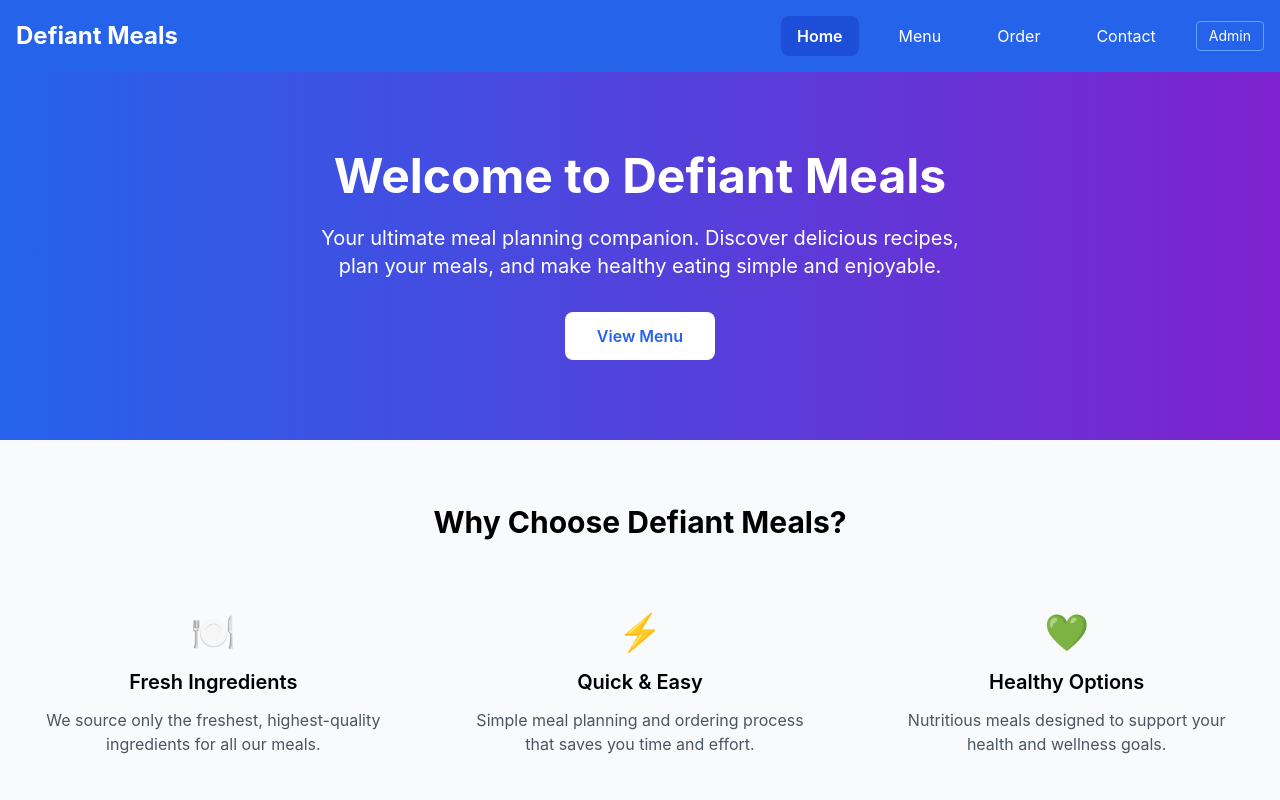
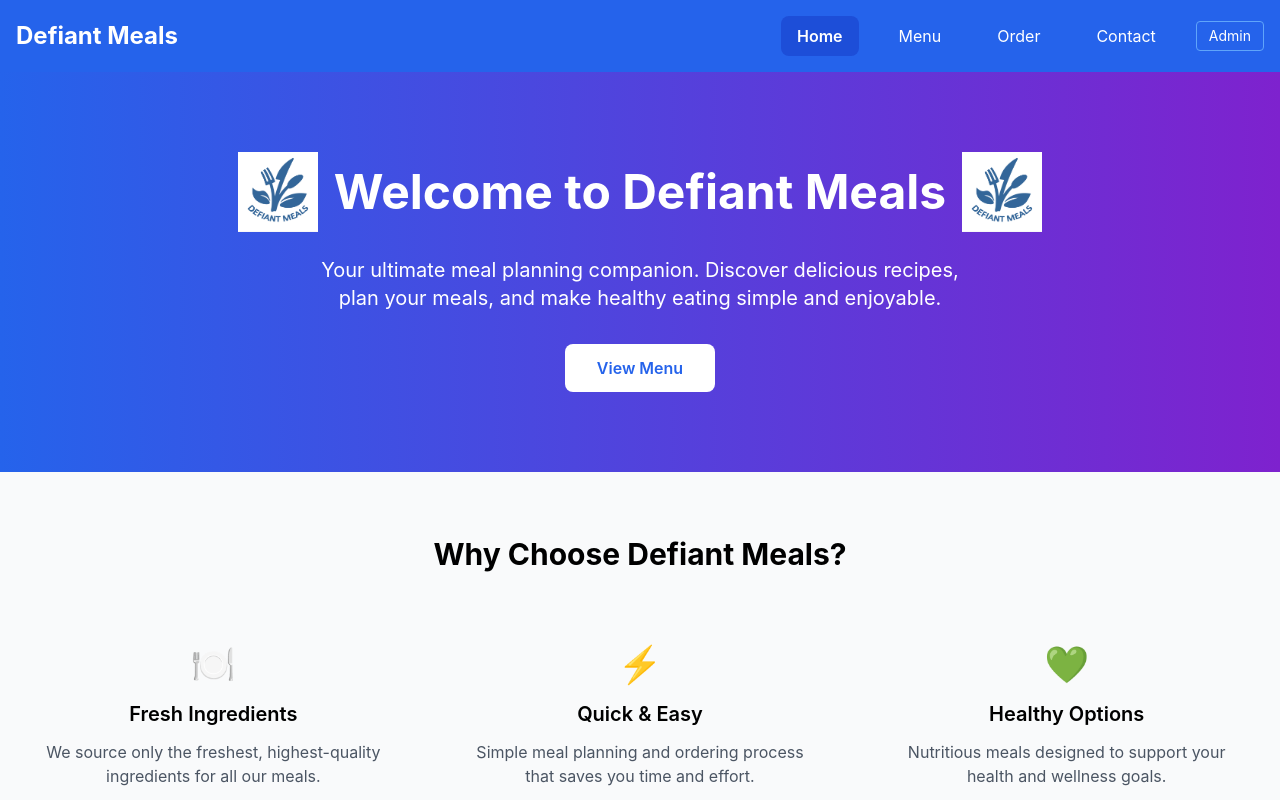
Before and after one commit to DefiantMeals/defiant-meals-frontend, a React (Vite) app: page / in a window 1280 px wide. Shown: the top 800 px of the page. Built offline with nearby package versions, Linux system fonts and the light colour scheme.

Commit message:
Add Defiant Meals logo on both sides of welcome heading

```diff
--- a/src/pages/Home.jsx
+++ b/src/pages/Home.jsx
@@ -6,7 +6,19 @@ const Home = ({ setCurrentPage }) => {
       {/* Hero Section */}
       <section className="bg-gradient-to-r from-blue-600 to-purple-700 text-white py-20">
         <div className="container mx-auto px-4 text-center">
-          <h1 className="text-5xl font-bold mb-6">Welcome to Defiant Meals</h1>
+          <div className="flex items-center justify-center mb-6">
+            <img
+              src="/Defiant_Meals_Logo.png"
+              alt="Defiant Meals Logo"
+              className="w-16 h-16 md:w-20 md:h-20 mr-4"
+            />
+            <h1 className="text-5xl font-bold">Welcome to Defiant Meals</h1>
+            <img
+              src="/Defiant_Meals_Logo.png"
+              alt="Defiant Meals Logo"
+              className="w-16 h-16 md:w-20 md:h-20 ml-4"
+            />
+          </div>
           <p className="text-xl mb-8 max-w-2xl mx-auto">
             Your ultimate meal planning companion. Discover delicious recipes, plan your meals,
             and make healthy eating simple and enjoyable.
```
Also changed, not shown: public/Defiant_Meals_Logo.png (added).
